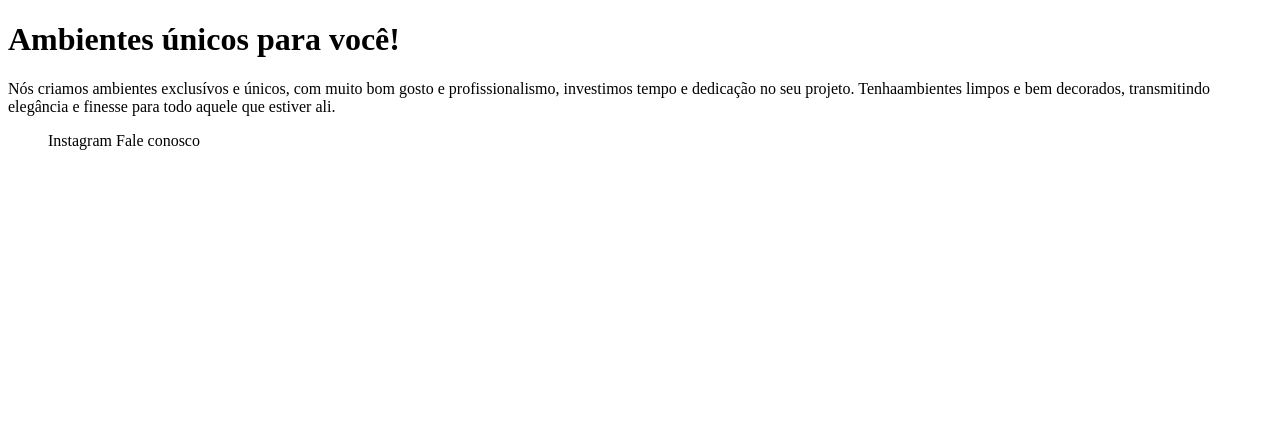
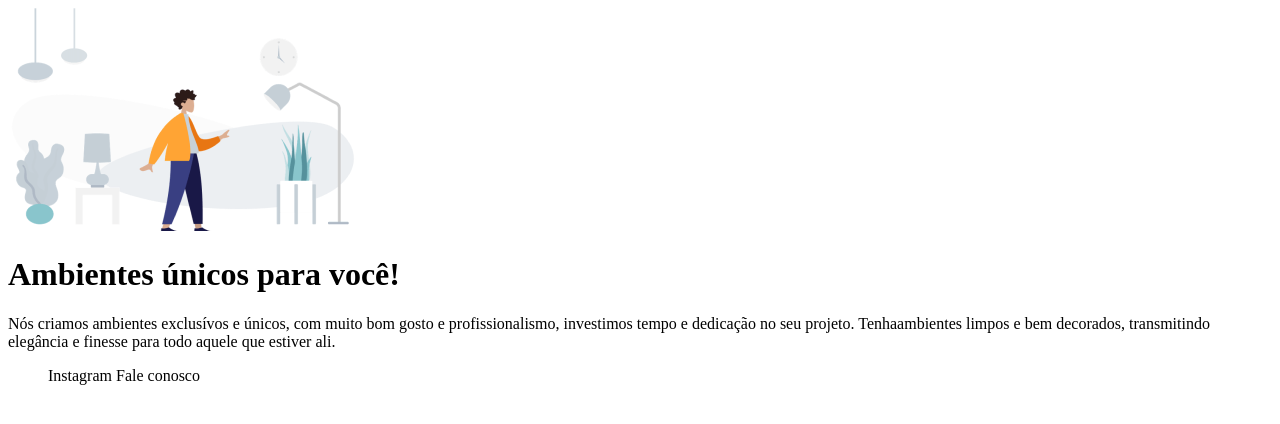
Before and after one commit to arthursnr/projeto1-explorer, a plain HTML site: page index.html in a window 1280 px wide. Drawn offline with Linux system fonts and the light colour scheme.

Commit message:
html completo

```diff
--- a/index.html
+++ b/index.html
@@ -11,6 +11,8 @@
     <title>Document</title>
 </head>
 <body>
+
+    <img src="/img/image 1.png" alt="Pessoa em uma sala com plantas e um abajur">
     <h1>Ambientes <span>únicos</span> para você!</h1>
     <p>Nós criamos ambientes <span class="bold">exclusívos</span> e <span class="bold">únicos</span>, com muito bom gosto e profissionalismo, investimos tempo e dedicação no seu projeto. Tenha<span>ambientes limpos</span> e bem decorados, transmitindo <span class="bold">elegância</span> e <span class="bold">finesse</span> para todo aquele que estiver ali.</p>
 
```
